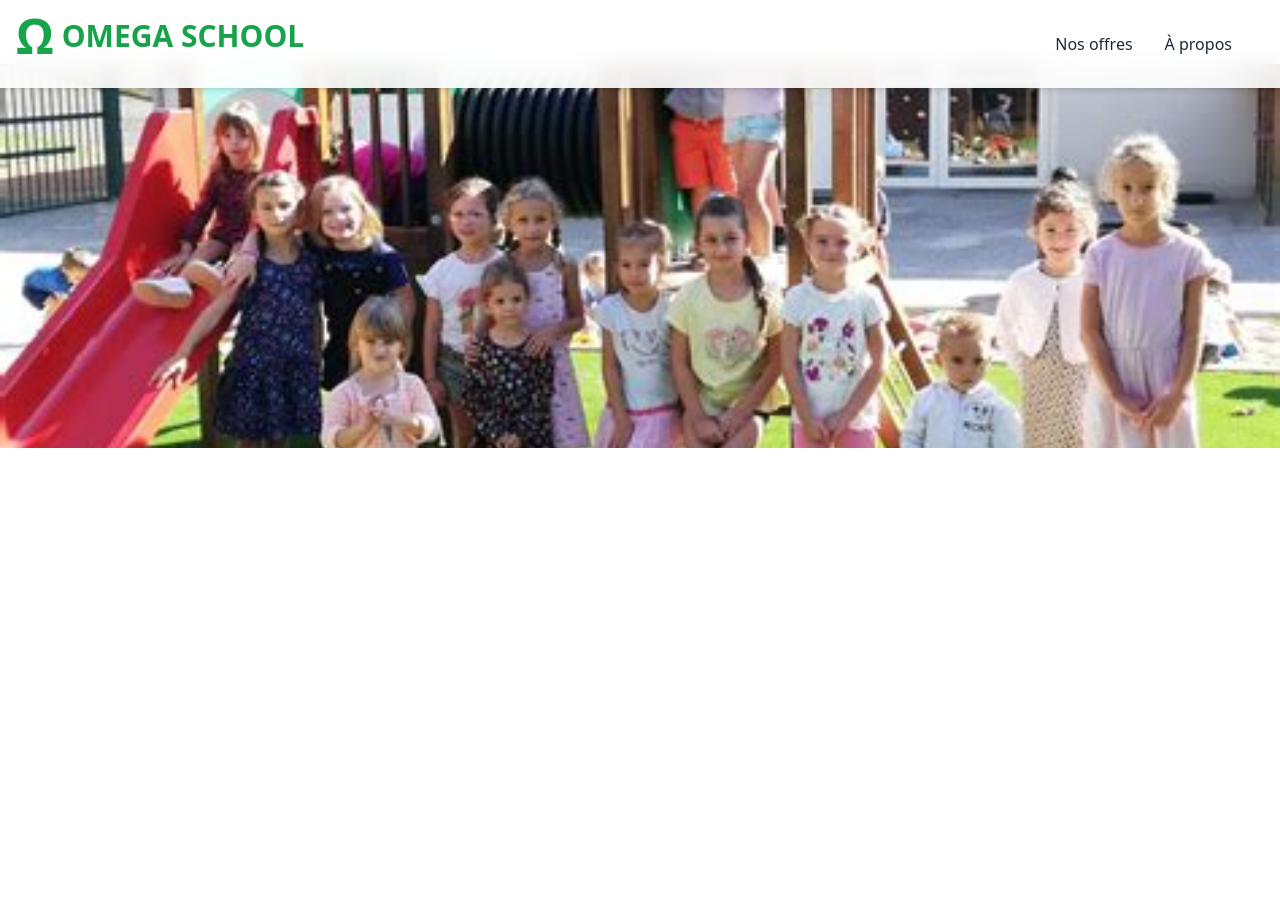
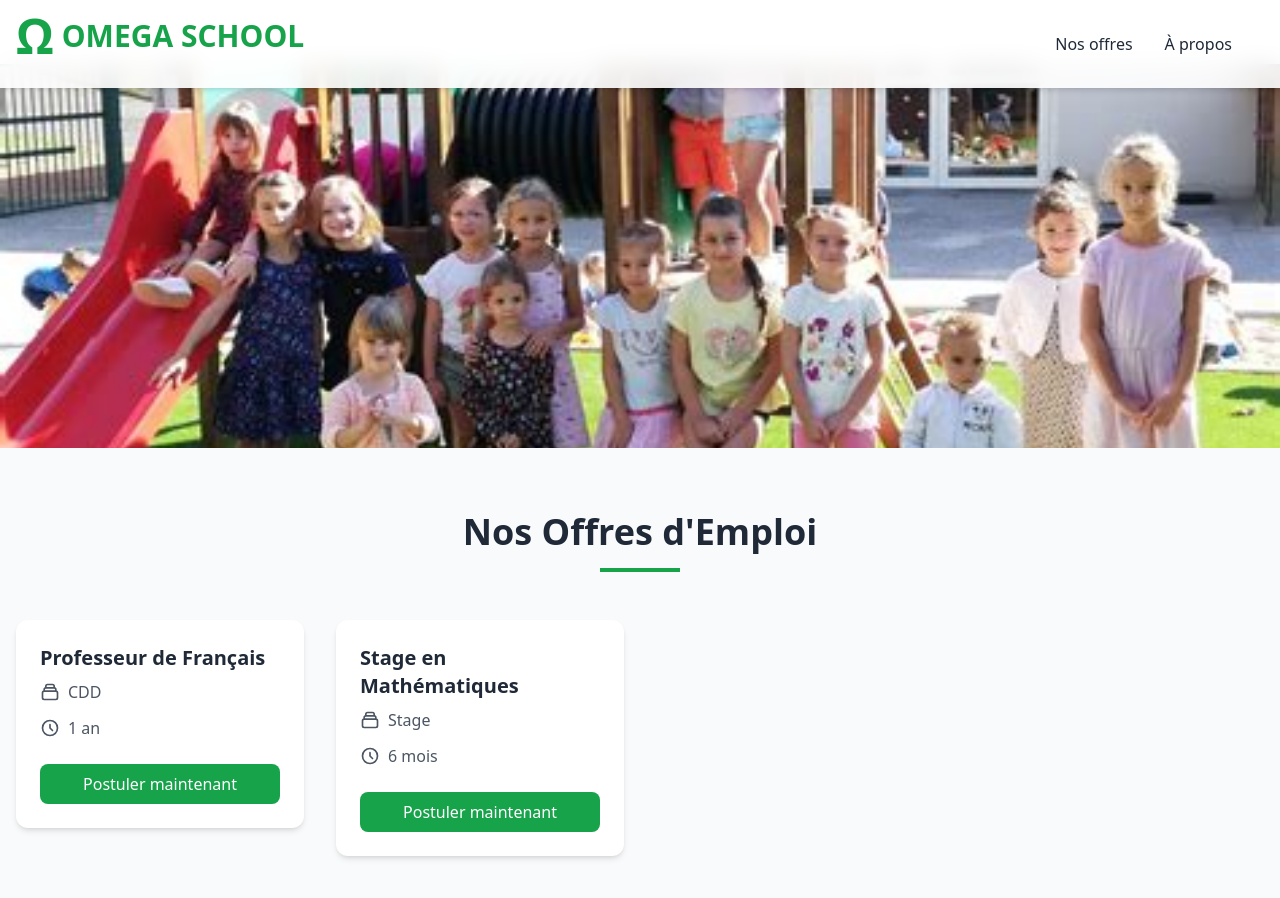
Before and after one commit to AHLALLAY/Redline-finale, a React (Vite) app in the folder Projet/FrontEnd/: page / in a window 1280 px wide. Shown: the top 898 px of the page. Before the commit the page ends 800 px from the top, so only its background shows below. Built offline with nearby package versions, Linux system fonts and the light colour scheme.

Commit message:
feat: Appeler le composant 'Offres' dans le composant 'App.jsx'

```diff
--- a/Projet/FrontEnd/src/App.jsx
+++ b/Projet/FrontEnd/src/App.jsx
@@ -1,5 +1,6 @@
 import Carousel from './components/Home/Carousel'
 import Header from './components/Home/Header'
+import Offres from './components/Home/Offres'
 
 function App() {
 
@@ -7,6 +8,7 @@ function App() {
     <>
       <Header />
       <Carousel />
+      <Offres />
     </>
   )
 }
```
